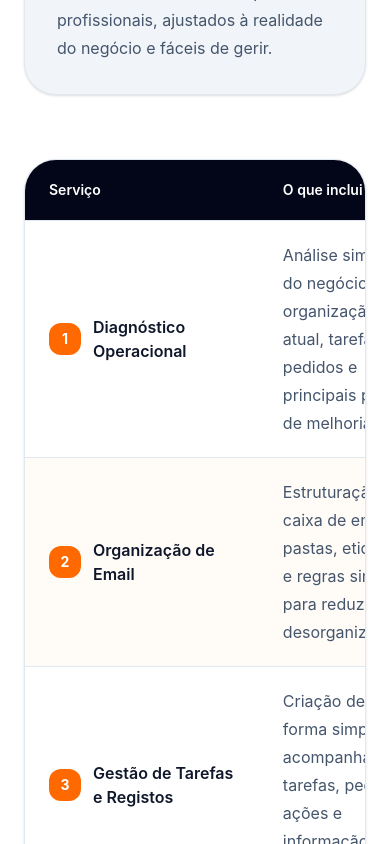
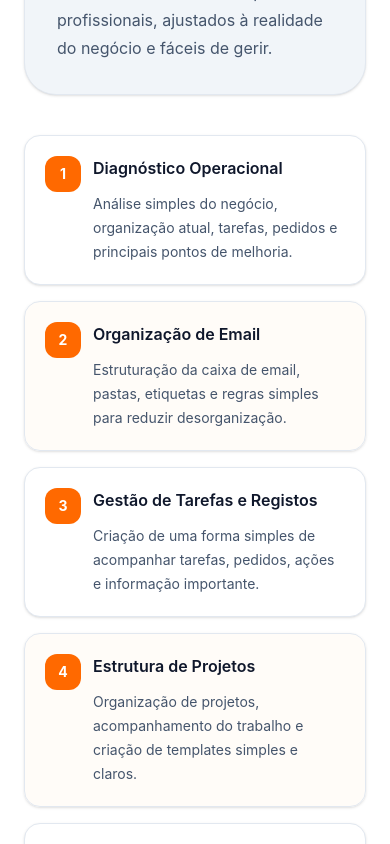
Before and after one commit to joaodmascarenhas/rumo-digital-web, a React (Vite) app: page / in a window 390 px wide. Shown: the part 3640-4484 px from the top of the page. Built offline with nearby package versions, Linux system fonts and the light colour scheme.

Commit message:
Tabela Mobile

```diff
--- a/src/App.jsx
+++ b/src/App.jsx
@@ -294,14 +294,15 @@ const detailedServices = [
             </div>
           ))}
         </div>
-        <div className="mt-16 overflow-hidden rounded-[2rem] border border-slate-200 bg-white shadow-sm">
-  <table className="w-full">
+       {/* Tabela desktop */}
+<div className="mt-16 hidden overflow-hidden rounded-[2rem] border border-slate-200 bg-white shadow-sm md:block">
+  <table className="w-full table-fixed">
     <thead className="bg-slate-950 text-white">
       <tr>
-        <th className="px-6 py-5 text-left text-sm font-semibold">
+        <th className="w-1/3 px-6 py-5 text-left text-sm font-semibold">
           Serviço
         </th>
-        <th className="px-6 py-5 text-left text-sm font-semibold">
+        <th className="w-2/3 px-6 py-5 text-left text-sm font-semibold">
           O que inclui
         </th>
       </tr>
@@ -314,21 +315,48 @@ const detailedServices = [
             index % 2 === 0 ? "bg-white" : "bg-orange-50/40"
           }`}
         >
-          <td className="px-6 py-5 font-semibold text-slate-900">
-            <div className="flex items-center gap-3">
+          <td className="px-6 py-5 align-top font-semibold text-slate-900">
+            <div className="flex items-start gap-3">
               <span className="flex h-8 w-8 shrink-0 items-center justify-center rounded-xl bg-orange-500 text-sm font-bold text-white">
                 {index + 1}
               </span>
-              {item.service}
+              <span>{item.service}</span>
             </div>
           </td>
-          <td className="px-6 py-5 leading-7 text-slate-600">
+          <td className="px-6 py-5 align-top leading-7 text-slate-600">
             {item.includes}
           </td>
         </tr>
       ))}
     </tbody>
   </table>
+</div>
+
+{/* Cards mobile */}
+<div className="mt-10 grid gap-4 md:hidden">
+  {detailedServices.map((item, index) => (
+    <div
+      key={item.service}
+      className={`rounded-2xl border border-slate-200 p-5 shadow-sm ${
+        index % 2 === 0 ? "bg-white" : "bg-orange-50/40"
+      }`}
+    >
+      <div className="flex items-start gap-3">
+        <span className="flex h-9 w-9 shrink-0 items-center justify-center rounded-xl bg-orange-500 text-sm font-bold text-white">
+          {index + 1}
+        </span>
+
+        <div>
+          <h3 className="font-semibold leading-6 text-slate-900">
+            {item.service}
+          </h3>
+          <p className="mt-3 text-sm leading-6 text-slate-600">
+            {item.includes}
+          </p>
+        </div>
+      </div>
+    </div>
+  ))}
 </div>
 <div className="mt-20">
   <h3 className="text-2xl font-semibold text-slate-900">
```
